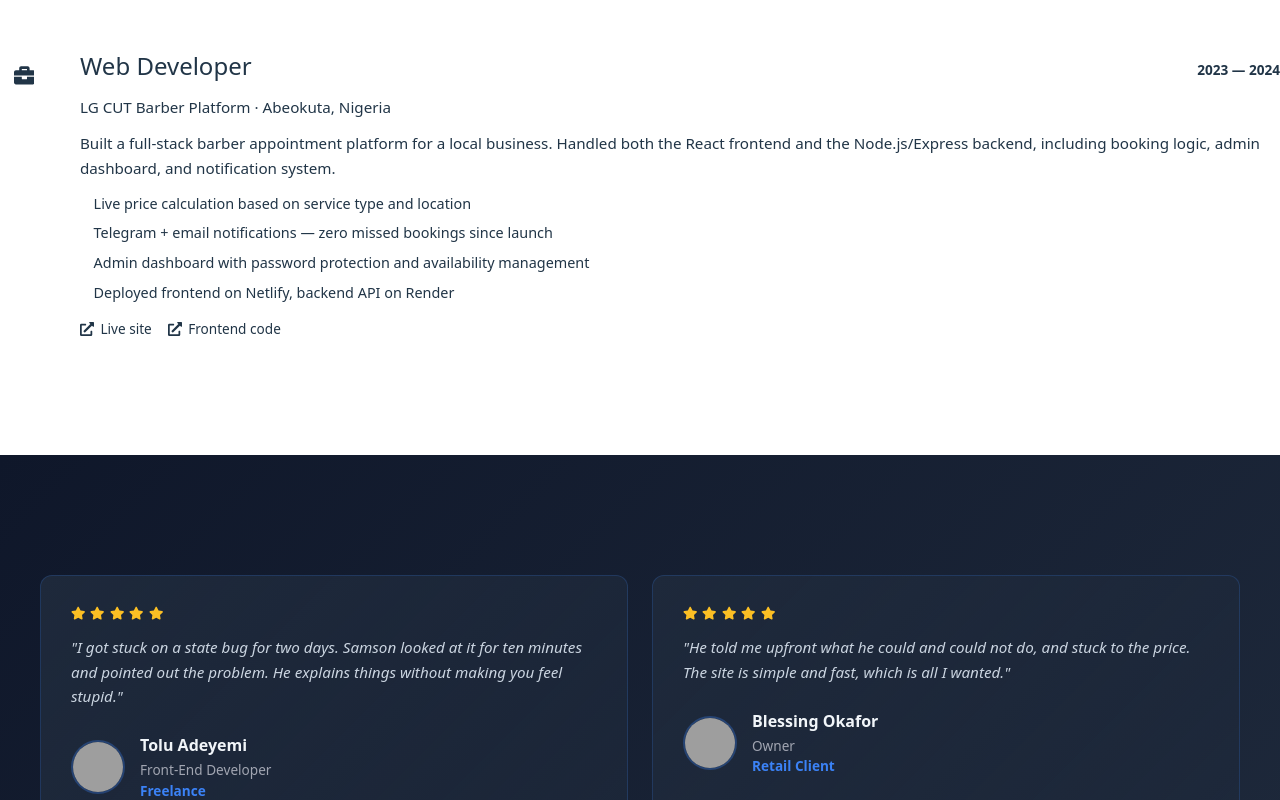
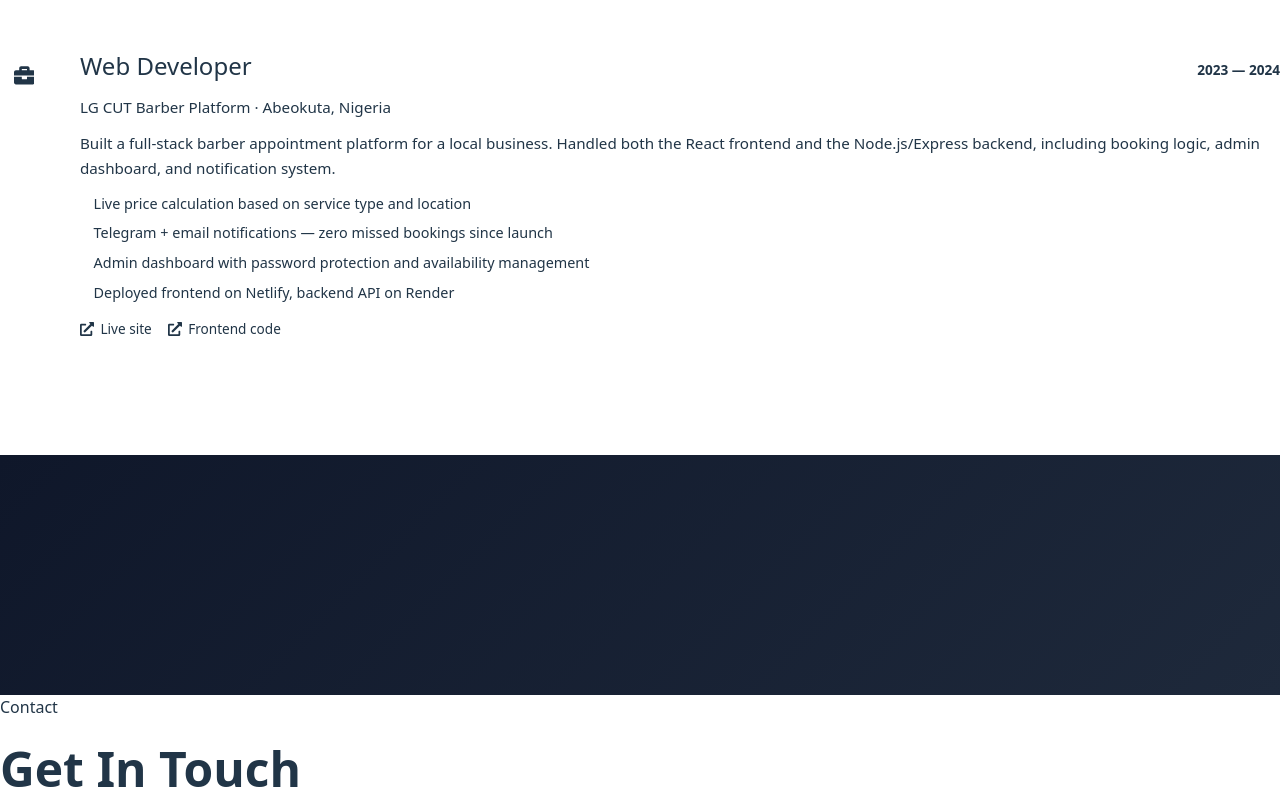
Before and after one commit to ogunderotemiloluwa2-lang/my-portfolio, a React (Vite) app: page / in a window 1280 px wide. Shown: the part 11200-12000 px from the top of the page. Built offline with nearby package versions, Linux system fonts and the light colour scheme; grey boxes are pictures that could not be loaded; the HTML template or start-up script is replaced by a standard one.

Commit message:
Remove all testimonials

```diff
--- a/src/data/testimonials.js
+++ b/src/data/testimonials.js
@@ -1,20 +1 @@
-export const testimonials = [
-  {
-    id: 3,
-    name: 'Tolu Adeyemi',
-    company: 'Freelance',
-    role: 'Front-End Developer',
-    text: 'I got stuck on a state bug for two days. Samson looked at it for ten minutes and pointed out the problem. He explains things without making you feel stupid.',
-    rating: 5,
-    image: 'https://randomuser.me/api/portraits/men/71.jpg',
-  },
-  {
-    id: 4,
-    name: 'Blessing Okafor',
-    company: 'Retail Client',
-    role: 'Owner',
-    text: 'He told me upfront what he could and could not do, and stuck to the price. The site is simple and fast, which is all I wanted.',
-    rating: 5,
-    image: 'https://randomuser.me/api/portraits/women/65.jpg',
-  },
-];
+export const testimonials = [];
```
